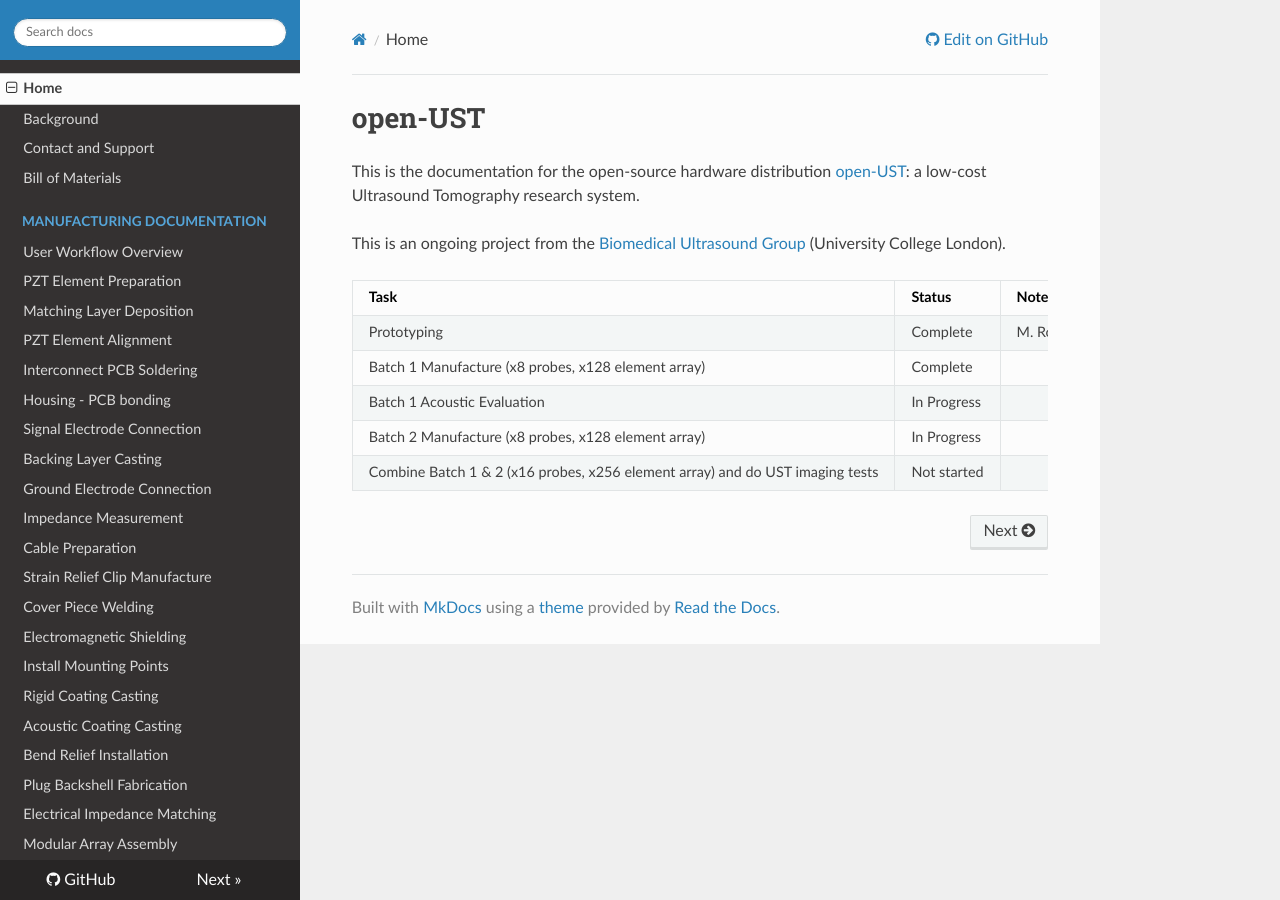
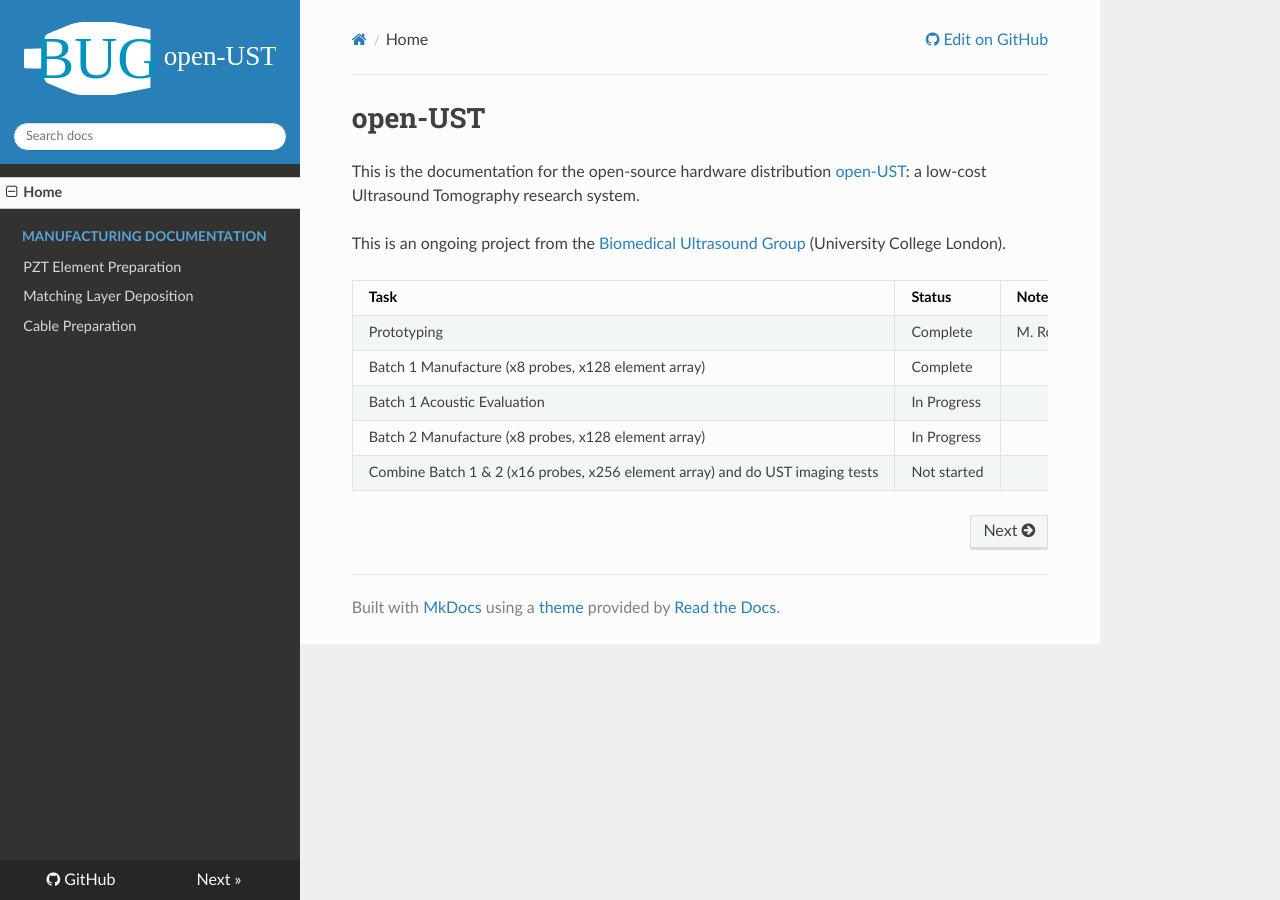
Before and after one commit to morganjroberts/open-UST, an MkDocs documentation site: the page built from docs/index.md, in a window 1280 px wide. Built offline with MkDocs 1.6.1, drawn with Linux system fonts in a browser that asks for light colours; nearby versions of some CDN libraries.

Commit message:
changing logo settings

```diff
--- a/mkdocs.yml
+++ b/mkdocs.yml
@@ -4,31 +4,31 @@
 
 nav:
     - Home: index.md
-    - Background: background.md
-    - Contact and Support: contact_and_support.md
-    - Bill of Materials: bill-of-materials.md
+    # - Background: background.md
+    # - Contact and Support: contact_and_support.md
+    # - Bill of Materials: bill-of-materials.md
     - Manufacturing Documentation:
-        - User Workflow Overview: user_workflow_overview.md
+        # - User Workflow Overview: user_workflow_overview.md
         - PZT Element Preparation: pzt-element-preparation.md
         - Matching Layer Deposition: matching_layer_deposition.md
-        - PZT Element Alignment: pzt_element_alignment.md
-        - Interconnect PCB Soldering: interconnect_pcb_soldering.md
-        - Housing - PCB bonding: housing_-_pcb_bonding.md
-        - Signal Electrode Connection: signal_electrode_connection.md
-        - Backing Layer Casting: backing_layer_casting.md
-        - Ground Electrode Connection: ground_electrode_connection.md
-        - Impedance Measurement: impedance_measurement.md
+        # - PZT Element Alignment: pzt_element_alignment.md
+        # - Interconnect PCB Soldering: interconnect_pcb_soldering.md
+        # - Housing - PCB bonding: housing_-_pcb_bonding.md
+        # - Signal Electrode Connection: signal_electrode_connection.md
+        # - Backing Layer Casting: backing_layer_casting.md
+        # - Ground Electrode Connection: ground_electrode_connection.md
+        # - Impedance Measurement: impedance_measurement.md
         - Cable Preparation: cable-preparation.md
-        - Strain Relief Clip Manufacture: strain-relief-clip-manufacture.md
-        - Cover Piece Welding: cover_piece_welding.md
-        - Electromagnetic Shielding: electromagnetic_shielding.md
-        - Install Mounting Points: install_mounting_points.md
-        - Rigid Coating Casting: rigid_coating_casting.md
-        - Acoustic Coating Casting: acoustic_coating_casting.md
-        - Bend Relief Installation: bend_relief_installation.md
-        - Plug Backshell Fabrication: plug_backshell_fabrication.md
-        - Electrical Impedance Matching: electrical_impedance_matching.md
-        - Modular Array Assembly: array_assembly.md
+        # - Strain Relief Clip Manufacture: strain-relief-clip-manufacture.md
+        # - Cover Piece Welding: cover_piece_welding.md
+        # - Electromagnetic Shielding: electromagnetic_shielding.md
+        # - Install Mounting Points: install_mounting_points.md
+        # - Rigid Coating Casting: rigid_coating_casting.md
+        # - Acoustic Coating Casting: acoustic_coating_casting.md
+        # - Bend Relief Installation: bend_relief_installation.md
+        # - Plug Backshell Fabrication: plug_backshell_fabrication.md
+        # - Electrical Impedance Matching: electrical_impedance_matching.md
+        # - Modular Array Assembly: array_assembly.md
 
 extra_javascript:
     - https://cdnjs.cloudflare.com/ajax/libs/mathjax/2.7.0/MathJax.js?config=TeX-AMS-MML_HTMLorMML
```
